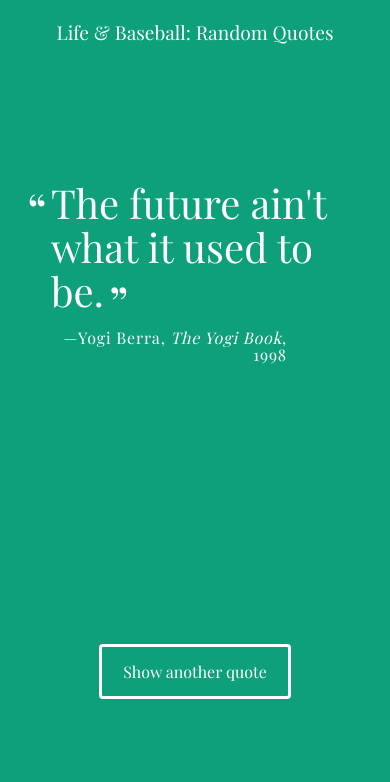
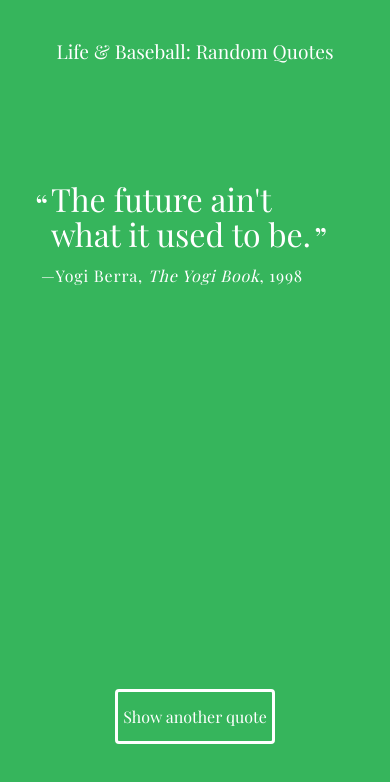
Before and after one commit to DavidPSchreiber/FS-TechDegree-project-1, a plain HTML site: page index.html in a window 390 px wide. Drawn offline with nearby package versions, Linux system fonts and the light colour scheme; a web font is replaced by a local one.

Commit message:
Submission-ready
About to submit project for evaluation

```diff
--- a/css/styles.css
+++ b/css/styles.css
@@ -7,8 +7,8 @@
 
  body {
   /*text-align: center;*/
-  background-color: #0ea07b;
-  /* change background color above */
+  background-color: #36b55c;
+
 
   color: white;
   font-family: 'Playfair Display', serif;
@@ -18,7 +18,7 @@ h1 {
   text-align: center;
   font-weight: 400;
   font-size: 1.2em;
-  margin-top: 1em;
+  margin-top: 2em;
 
 }
 #quote-box {
@@ -57,7 +57,7 @@ h1 {
   letter-spacing: 0.05em;
   line-height: 1.1;
   text-align: right;
-  margin-right: 4em;
+  margin-right: 3em;
 }
 .source:before {
   content: "—";
@@ -96,14 +96,20 @@ h1 {
   outline: none;
 }
 
-@media (max-width: 420px) {
+@media (max-width: 415px) {
   .quote {
-    font-size: 2.5rem;
+    font-size: 2.0rem;
   }
   .quote:before, .quote:after {
-    font-size: 3rem;
+    font-size: 2rem;
   }
   .source {
     font-size: 1rem;
   }
+  #loadQuote {
+    /* align: center; */
+    width: 10em;
+    bottom: 100px;
+    margin-left: -5em;
+  }
 }
--- a/index.html
+++ b/index.html
@@ -16,9 +16,11 @@
         <div id="quote-box">
           <p class="quote">The future ain't what it used to be.</p>
           <p class="source">Yogi Berra<span class="citation">The Yogi Book</span><span class="year">1998</span></p>
+         </div>
+
+          <button id="loadQuote">Show another quote</button>
+
         </div>
-        <button id="loadQuote">Show another quote</button>
-      </div>
       <script src="js/script.js"></script>
-    </body>
+      </body>
     </html>
--- a/js/script.js
+++ b/js/script.js
@@ -20,8 +20,8 @@ const quotes = [
     },
     {
       quote: "Always go to other people's funerals, otherwise they won't come to yours.",
-      source:  "J.F. Shaw Kennedy, (attributed to Yogi Berra*)",
-      citation: "The Youth of the Period",
+      source:  "Yogi Berra*",
+      citation: "Actual source:  J.F. Shaw Kennedy",
       year: "1876",
       tags: "*false attribution"
 
@@ -29,7 +29,7 @@ const quotes = [
     {
       quote:  "No one goes there nowadays, it's too crowded.",
       source: "Yogi Berra",
-      citation: "Phil Rizzuto",
+      citation: "Phil Rizzuto interview",
       year: "1984",
       tags: ""
     },
@@ -88,7 +88,7 @@ var random;
 var choice;
 var string = "";
 var color = "";
-// quotes shouldn't be repeated until all have been called
+// quotes shouldn't repeat until all have been called
 // start by initializing array of used random numbers
 
 var usedRandomNumbers = [];
@@ -97,7 +97,7 @@ var counter = 0;
 
 
 
-// declare function to increase counter and reset once all quotes have been used
+// declare function to increase counter and reset once all quotes have been displayed
 function quotesUsed() {
   counter += 1;
   // if all quotes have been used once, reset array of used numbers
@@ -107,7 +107,7 @@ function quotesUsed() {
   }
 }
 
-// this code will randomly change the background color
+// create function to randomly change the background color
 // function creates random values
 function rgbRandom() {
   return Math.floor(Math.random() * 256);
@@ -120,7 +120,7 @@ function colorChange() {
 
 
 /* function to select a random quote object from array,
-  then test to see if quote already called,
+  and test to see if quote already called,
   then return quote object */
 function getRandomQuote() {
 
@@ -136,7 +136,7 @@ function getRandomQuote() {
           while (usedRandomNumbers.indexOf(random) > -1) {
             random = Math.floor(Math.random() * quotes.length);
           }
-          // then add it to used numbers and return random quote
+          // then add to used numbers and return random quote
           usedRandomNumbers.push(random);
           quotesUsed();
           return quotes[random];
@@ -173,5 +173,5 @@ function printQuote() {
 // when user clicks anywhere on the page, the printQuote function is called
 document.getElementById('loadQuote').addEventListener("click", printQuote, false);
 
-//call printQuote every 15 seconds
-window.setInterval(printQuote, 15000);
+//call printQuote every 12 seconds
+window.setInterval(printQuote, 12000);
```
